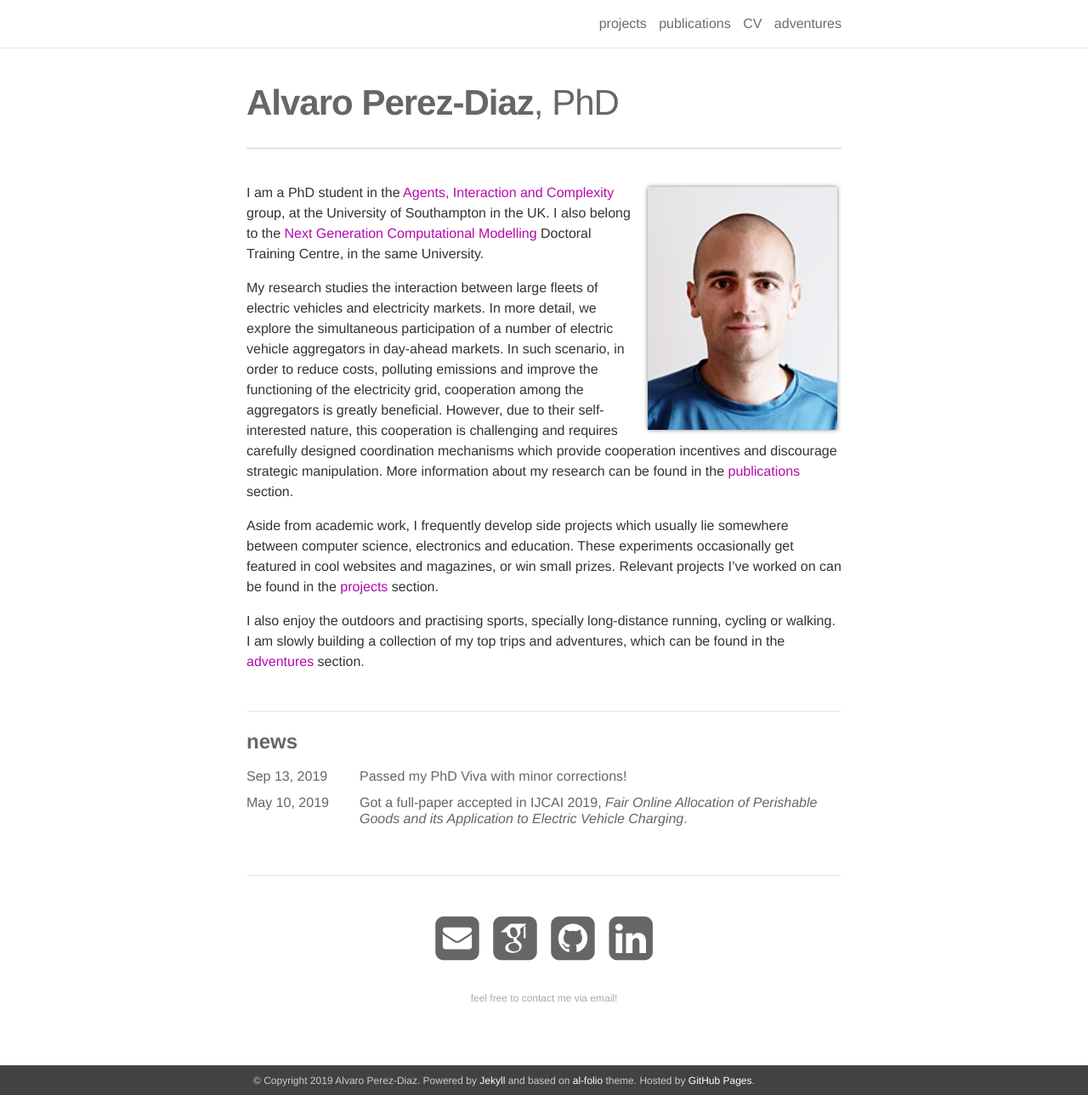
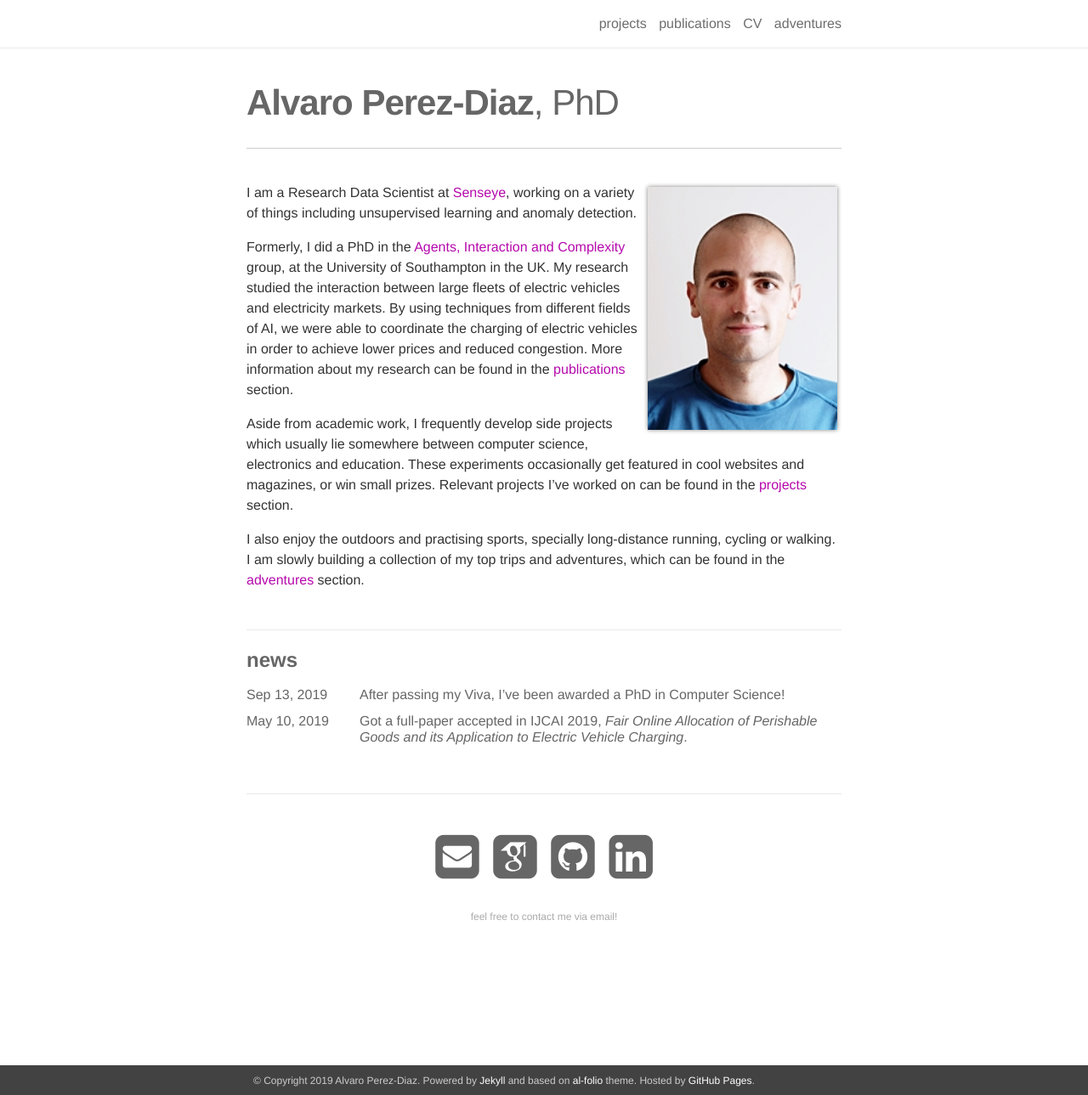
Before and after one commit to alvaropp/alvaropp.github.io, a Jekyll site: the page built from _pages/about.md, in a window 1280 px wide and 1289 px high. Shown: the whole window at 85% size. Built offline with Jekyll 4.4.1, drawn with Linux system fonts in a browser that asks for light colours; nearby versions of some CDN libraries; some web fonts are replaced.

Commit message:
updated bio

```diff
--- a/_pages/about.md
+++ b/_pages/about.md
@@ -18,11 +18,9 @@ social: true
 
 [//]: # (Supports Font-Awesome and Academicons)
 
-I am a PhD student in the [Agents, Interaction and Complexity](https://www.aic.ecs.soton.ac.uk/) group, at the University of Southampton in the UK. I also belong to the [Next Generation Computational Modelling](http://ngcm.soton.ac.uk/) Doctoral Training Centre, in the same University.
+I am a Research Data Scientist at [Senseye](https://www.senseye.io){:target="_blank"}, working on a variety of things including unsupervised learning and anomaly detection.
 
-My research studies the interaction between large fleets of electric vehicles and electricity markets.
-In more detail, we explore the simultaneous participation of a number of electric vehicle aggregators in day-ahead markets.
-In such scenario, in order to reduce costs, polluting emissions and improve the functioning of the electricity grid, cooperation among the aggregators is greatly beneficial. However, due to their self-interested nature, this cooperation is challenging and requires carefully designed coordination mechanisms which provide cooperation incentives and discourage strategic manipulation. More information about my research can be found in the [publications](/publications) section.
+Formerly, I did a PhD in the [Agents, Interaction and Complexity](https://www.aic.ecs.soton.ac.uk/) group, at the University of Southampton in the UK. My research studied the interaction between large fleets of electric vehicles and electricity markets. By using techniques from different fields of AI, we were able to coordinate the charging of electric vehicles in order to achieve lower prices and reduced congestion. More information about my research can be found in the [publications](/publications) section.
 
 Aside from academic work, I frequently develop side projects which usually lie somewhere between computer science, electronics and education. These experiments occasionally get featured in cool websites and magazines, or win small prizes. Relevant projects I've worked on can be found in the [projects](/projects) section.
 
```
Also changed, not shown: _news/phd.md (+1 -1 lines).
